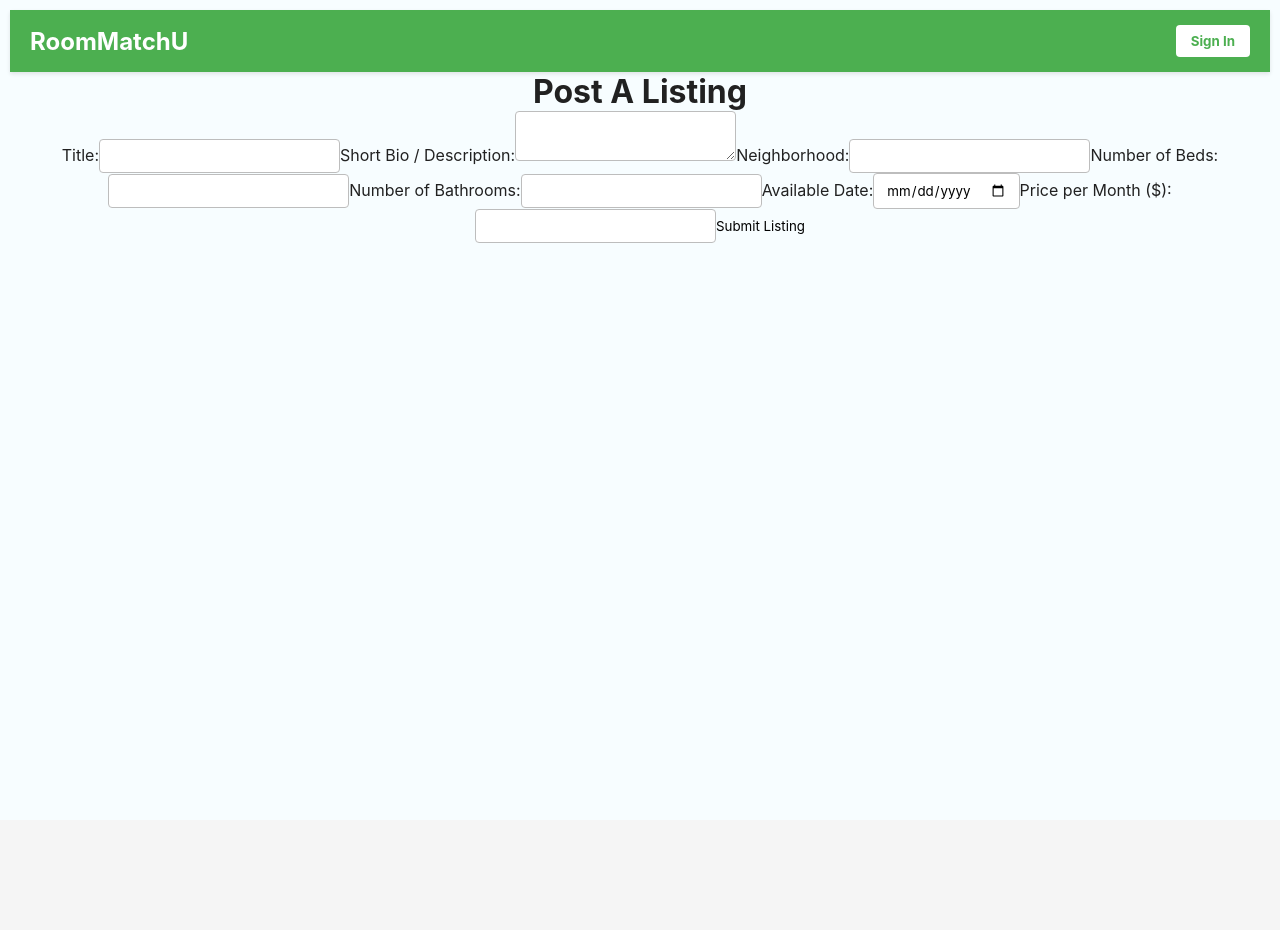
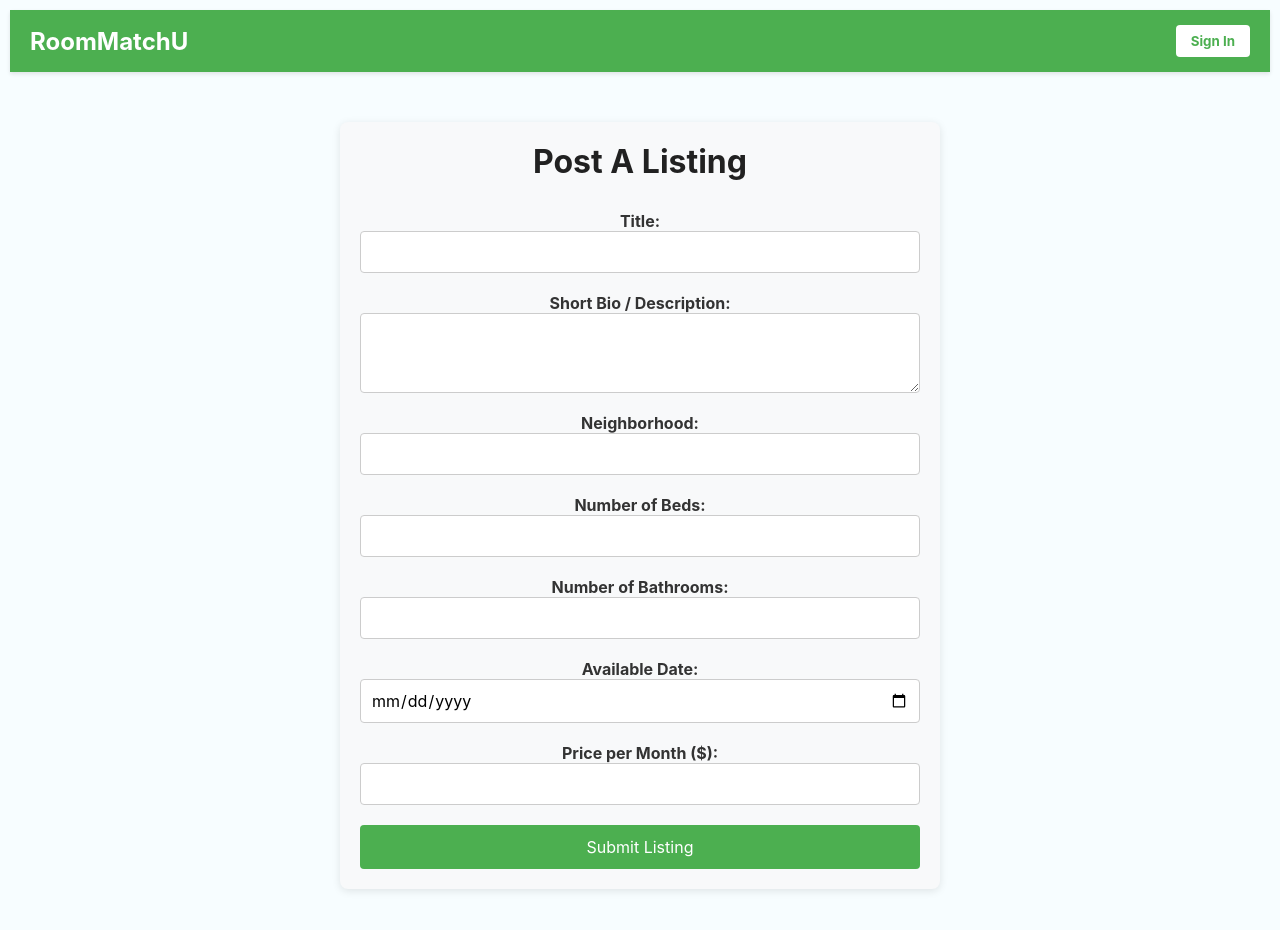
Before and after one commit to darthkolli145/RoomMatchU, a React (Vite) app in the folder RoomMatchU/: page /post-listing in a window 1280 px wide. Shown: the top 930 px of the page. Before the commit the page ends 820 px from the top, so only its background shows below. Built offline with nearby package versions, Linux system fonts and the light colour scheme; no server answers; the HTML template or start-up script is replaced by a standard one.

Commit message:
small css changes for post
just for mock up

```diff
--- a/RoomMatchU/src/index.css
+++ b/RoomMatchU/src/index.css
@@ -408,13 +408,58 @@ input:focus, select:focus, textarea:focus {
   color: var(--text-secondary);
 }
 
-
-.nav-link {
-  color: white;
-  margin-left: 15px;
-  text-decoration: none;
+.post-listing-page {
+  max-width: 600px;
+  margin: 50px auto;
+  padding: 20px;
+  background-color: #f8f9fa; /* light background for the form section */
+  border-radius: 8px;
+  box-shadow: 0 2px 8px rgba(0, 0, 0, 0.1);
 }
 
-.nav-link:hover {
-  text-decoration: underline;
+.post-listing-page h1 {
+  text-align: center;
+  margin-bottom: 30px;
 }
+
+.post-listing-form {
+  display: flex;
+  flex-direction: column;
+  gap: 20px; /* space between each field */
+}
+
+.post-listing-form label {
+  display: flex;
+  flex-direction: column;
+  font-weight: bold;
+  color: #333;
+}
+
+.post-listing-form input,
+.post-listing-form textarea,
+.post-listing-form select {
+  padding: 10px;
+  border: 1px solid #ccc;
+  border-radius: 4px;
+  font-size: 1rem;
+}
+
+.post-listing-form textarea {
+  resize: vertical;
+  min-height: 80px;
+}
+
+.post-listing-form button {
+  background-color: #4CAF50;
+  color: white;
+  border: none;
+  padding: 12px;
+  border-radius: 4px;
+  font-size: 1rem;
+  cursor: pointer;
+  transition: background-color 0.2s ease;
+}
+
+.post-listing-form button:hover {
+  background-color: #45a049;
+}
```
